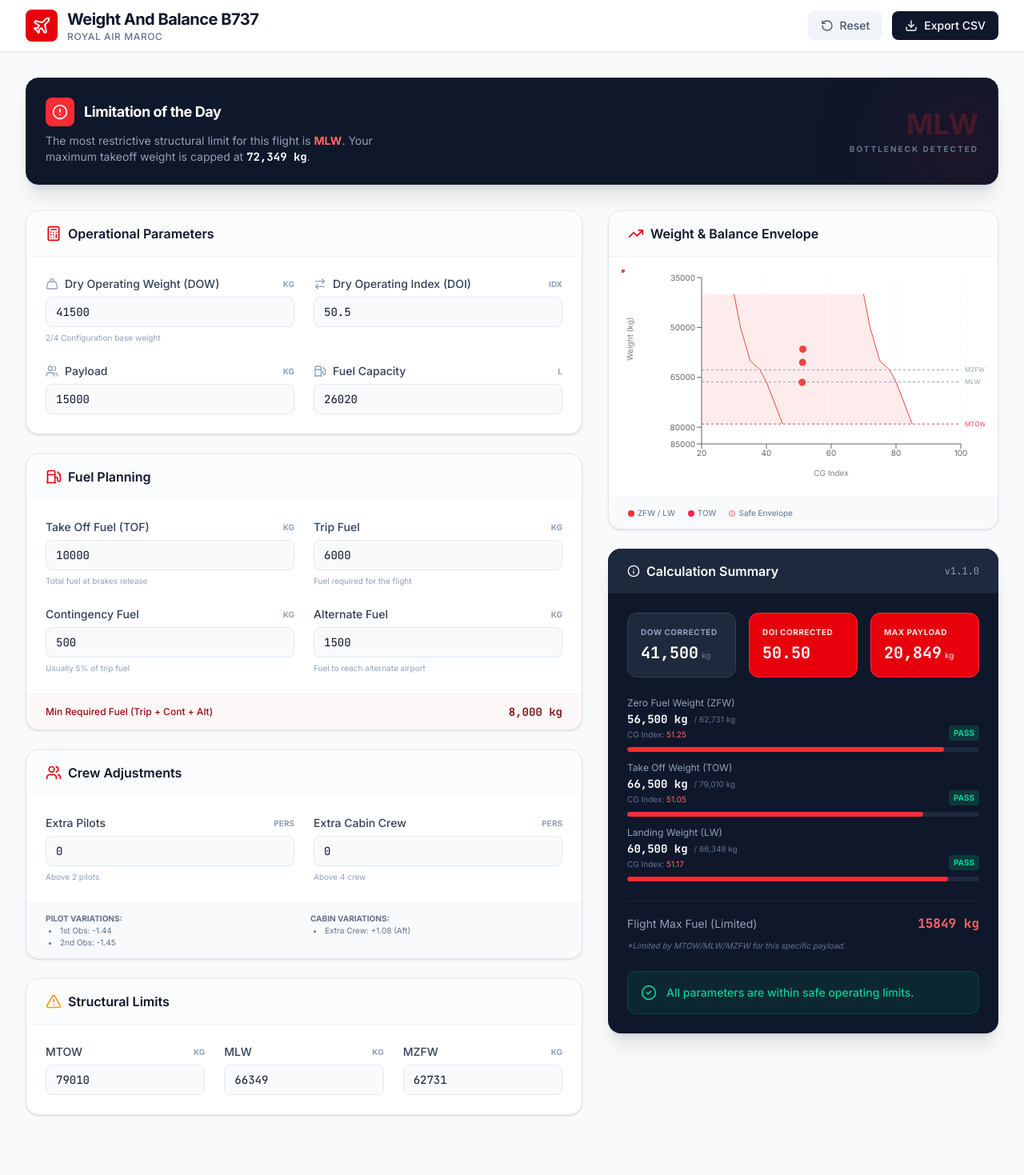
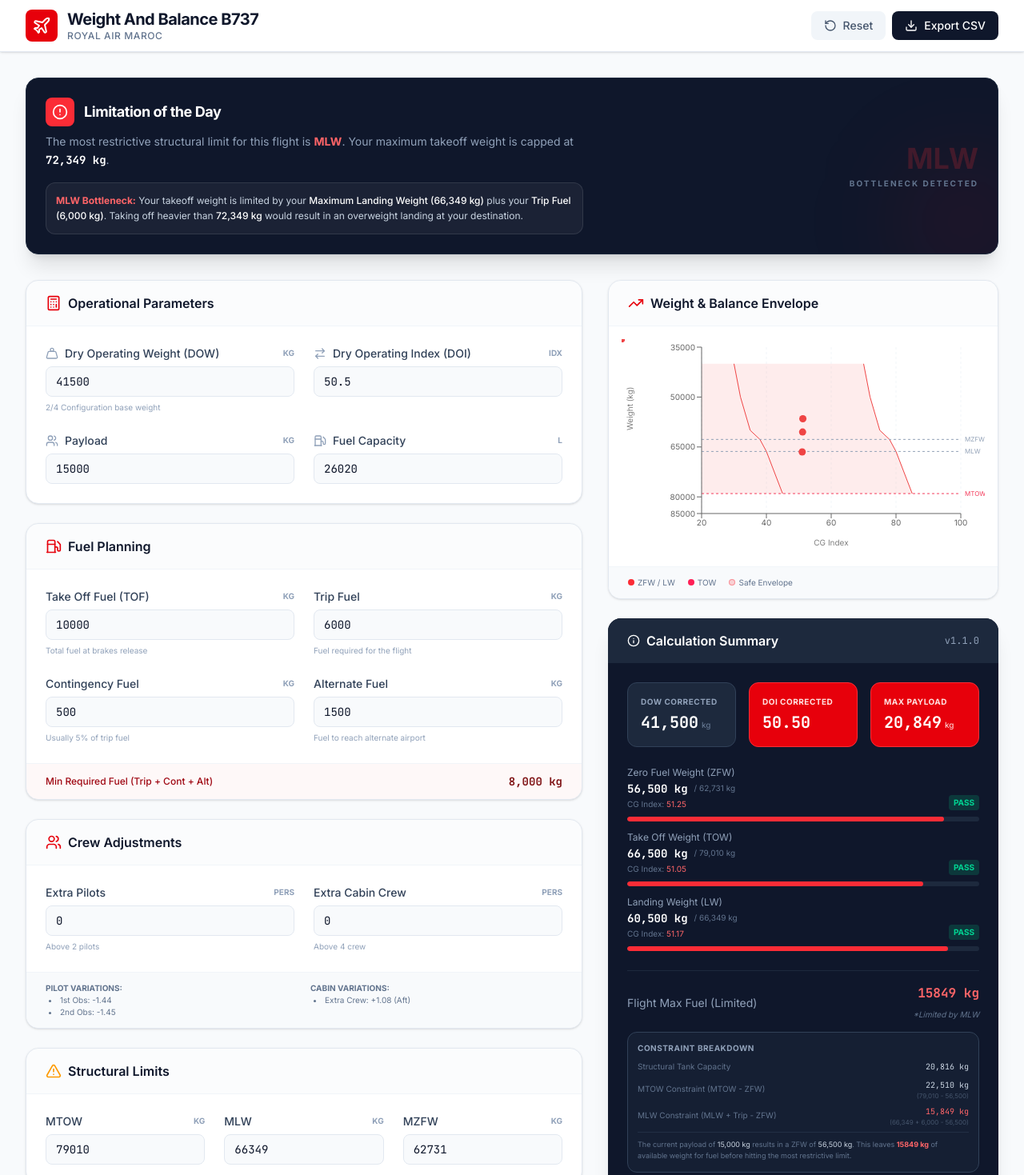
Before and after one commit to AymaneZbakh/737-weight-and-balance, a React (Vite) app: page / in a window 1280 px wide. Shown: the top 1469 px of the page at 80% size. Built offline with nearby package versions, Linux system fonts and the light colour scheme.

Commit message:
feat: Add fuel limit calculations
Introduce new fields for `flightMaxFuelByMTOW` and `flightMaxFuelByMLW` to provide more specific fuel limit information based on aircraft weight limitations.

Update header styling for better responsiveness.

```diff
--- a/src/App.tsx
+++ b/src/App.tsx
@@ -57,6 +57,8 @@
   maxPayload: number;
   maxFuelWeight: number;
   flightMaxFuel: number;
+  flightMaxFuelByMTOW: number;
+  flightMaxFuelByMLW: number;
   doiCorrected: number;
   zfwIndex: number;
   towIndex: number;
@@ -213,6 +215,8 @@
       maxPayload: Math.max(0, maxPayload),
       maxFuelWeight,
       flightMaxFuel,
+      flightMaxFuelByMTOW,
+      flightMaxFuelByMLW,
       doiCorrected,
       zfwIndex,
       towIndex,
@@ -296,31 +300,31 @@
   return (
     <div className="min-h-screen bg-slate-50 font-sans text-slate-900">
       {/* Header */}
-      <header className="bg-white border-b border-slate-200 sticky top-0 z-10">
-        <div className="max-w-7xl mx-auto px-4 sm:px-6 lg:px-8 h-16 flex items-center justify-between">
+      <header className="bg-white border-b border-slate-200 sticky top-0 z-20 shadow-sm">
+        <div className="max-w-7xl mx-auto px-4 sm:px-6 lg:px-8 py-3 sm:py-0 sm:h-16 flex flex-col sm:flex-row items-start sm:items-center justify-between gap-4 sm:gap-0">
           <div className="flex items-center gap-3">
-            <div className="bg-red-600 p-2 rounded-lg">
-              <Plane className="text-white w-6 h-6" />
+            <div className="bg-red-600 p-2 rounded-lg flex-shrink-0">
+              <Plane className="text-white w-5 h-5 sm:w-6 sm:h-6" />
             </div>
-            <div>
-              <h1 className="text-xl font-bold tracking-tight">Weight And Balance B737</h1>
-              <p className="text-xs text-slate-500 font-medium uppercase tracking-wider">Royal air Maroc</p>
+            <div className="min-w-0">
+              <h1 className="text-base sm:text-xl font-bold tracking-tight leading-tight truncate sm:whitespace-normal">Weight And Balance B737</h1>
+              <p className="text-[10px] sm:text-xs text-slate-500 font-medium uppercase tracking-wider">Royal air Maroc</p>
             </div>
           </div>
-          <div className="flex items-center gap-3">
+          <div className="flex items-center gap-2 w-full sm:w-auto">
             <button
               onClick={resetToDefaults}
-              className="flex items-center gap-2 bg-slate-100 text-slate-600 px-4 py-2 rounded-lg hover:bg-slate-200 transition-colors text-sm font-medium"
+              className="flex-1 sm:flex-none flex items-center justify-center gap-2 bg-slate-100 text-slate-600 px-3 sm:px-4 py-2 rounded-lg hover:bg-slate-200 transition-colors text-xs sm:text-sm font-medium"
               title="Reset to factory defaults"
             >
-              <RotateCcw className="w-4 h-4" />
+              <RotateCcw className="w-3.5 h-3.5 sm:w-4 sm:h-4" />
               Reset
             </button>
             <button
               onClick={exportToCSV}
-              className="flex items-center gap-2 bg-slate-900 text-white px-4 py-2 rounded-lg hover:bg-slate-800 transition-colors text-sm font-medium"
+              className="flex-1 sm:flex-none flex items-center justify-center gap-2 bg-slate-900 text-white px-3 sm:px-4 py-2 rounded-lg hover:bg-slate-800 transition-colors text-xs sm:text-sm font-medium"
             >
-              <Download className="w-4 h-4" />
+              <Download className="w-3.5 h-3.5 sm:w-4 sm:h-4" />
               Export CSV
             </button>
           </div>
@@ -339,10 +343,29 @@
                 </div>
                 <h2 className="text-lg font-bold text-white tracking-tight">Limitation of the Day</h2>
               </div>
-              <p className="text-slate-400 text-sm max-w-md">
+              <p className="text-slate-400 text-sm max-w-2xl leading-relaxed">
                 The most restrictive structural limit for this flight is <span className="text-red-400 font-bold">{results.limitingFactor}</span>.
                 Your maximum takeoff weight is capped at <span className="text-white font-mono font-bold">{Math.min(results.limitWeights.byMTOW, results.limitWeights.byMLW, results.limitWeights.byMZFW).toLocaleString()} kg</span>.
               </p>
+              <div className="mt-4 p-3 bg-white/5 rounded-xl border border-white/10 max-w-2xl">
+                <p className="text-xs text-slate-300 leading-relaxed">
+                  {results.limitingFactor === 'MTOW' && (
+                    <>
+                      <span className="text-red-400 font-bold">MTOW Bottleneck:</span> The structural Maximum Takeoff Weight of <span className="text-white font-medium">{mtow.toLocaleString()} kg</span> is your primary constraint. No other structural or landing limits are more restrictive for this specific flight profile.
+                    </>
+                  )}
+                  {results.limitingFactor === 'MLW' && (
+                    <>
+                      <span className="text-red-400 font-bold">MLW Bottleneck:</span> Your takeoff weight is limited by your <span className="text-white font-medium">Maximum Landing Weight ({mlw.toLocaleString()} kg)</span> plus your <span className="text-white font-medium">Trip Fuel ({tripFuel.toLocaleString()} kg)</span>. Taking off heavier than <span className="text-white font-medium">{(mlw + tripFuel).toLocaleString()} kg</span> would result in an overweight landing at your destination.
+                    </>
+                  )}
+                  {results.limitingFactor === 'MZFW' && (
+                    <>
+                      <span className="text-red-400 font-bold">MZFW Bottleneck:</span> Your takeoff weight is limited by your <span className="text-white font-medium">Maximum Zero Fuel Weight ({mzfw.toLocaleString()} kg)</span> plus your <span className="text-white font-medium">Takeoff Fuel ({tof.toLocaleString()} kg)</span>. This ensures the fuselage and wing structure are not overstressed by payload before fuel is added.
+                    </>
+                  )}
+                </p>
+              </div>
             </div>
             <div className="hidden md:block relative z-10 text-right">
               <div className="text-4xl font-black text-red-500/20 mb-1">{results.limitingFactor}</div>
@@ -658,14 +681,52 @@
                     <MetricRow label="Landing Weight (LW)" value={results.lw} limit={mlw} ok={results.limitations.lwOk} index={results.lwIndex} />
                   </div>
 
-                  <div className="pt-4 border-t border-slate-800 space-y-2">
+                  <div className="pt-4 border-t border-slate-800 space-y-3">
                     <div className="flex justify-between items-center">
                       <span className="text-slate-400 text-sm">Flight Max Fuel (Limited)</span>
-                      <span className="font-mono font-bold text-red-400">{results.flightMaxFuel.toFixed(0)} kg</span>
+                      <div className="text-right">
+                        <span className="font-mono font-bold text-red-400 block">{results.flightMaxFuel.toFixed(0)} kg</span>
+                        <span className="text-[10px] text-slate-500 italic">
+                          *Limited by {results.flightMaxFuel === results.maxFuelWeight ? 'Tank Capacity' : results.flightMaxFuel === results.flightMaxFuelByMTOW ? 'MTOW' : 'MLW'}
+                        </span>
+                      </div>
                     </div>
-                    <p className="text-[10px] text-slate-500 italic">
-                      *Limited by MTOW/MLW/MZFW for this specific payload.
-                    </p>
+
+                    <div className="p-3 bg-slate-800/50 rounded-xl border border-slate-700 space-y-2">
+                      <p className="text-[10px] text-slate-400 font-bold uppercase tracking-wider">Constraint Breakdown</p>
+
+                      <div className="grid grid-cols-1 gap-2">
+                        <div className="flex justify-between items-center text-[10px]">
+                          <span className="text-slate-500">Structural Tank Capacity</span>
+                          <span className="text-slate-300 font-mono">{results.maxFuelWeight.toLocaleString()} kg</span>
+                        </div>
+
+                        <div className="flex justify-between items-center text-[10px]">
+                          <span className="text-slate-500">MTOW Constraint (MTOW - ZFW)</span>
+                          <div className="text-right">
+                            <span className={`font-mono ${results.flightMaxFuelByMTOW <= results.maxFuelWeight ? 'text-red-400' : 'text-slate-300'}`}>
+                              {results.flightMaxFuelByMTOW.toLocaleString()} kg
+                            </span>
+                            <p className="text-[8px] text-slate-600 leading-none mt-0.5">({mtow.toLocaleString()} - {results.zfw.toLocaleString()})</p>
+                          </div>
+                        </div>
+
+                        <div className="flex justify-between items-center text-[10px]">
+                          <span className="text-slate-500">MLW Constraint (MLW + Trip - ZFW)</span>
+                          <div className="text-right">
+                            <span className={`font-mono ${results.flightMaxFuelByMLW <= results.maxFuelWeight ? 'text-red-400' : 'text-slate-300'}`}>
+                              {results.flightMaxFuelByMLW.toLocaleString()} kg
+                            </span>
+                            <p className="text-[8px] text-slate-600 leading-none mt-0.5">({mlw.toLocaleString()} + {tripFuel.toLocaleString()} - {results.zfw.toLocaleString()})</p>
+                          </div>
+                        </div>
+                      </div>
+
+                      <p className="text-[9px] text-slate-500 leading-relaxed mt-2 pt-2 border-t border-slate-700/50">
+                        The current payload of <span className="text-slate-300">{payload.toLocaleString()} kg</span> results in a ZFW of <span className="text-slate-300">{results.zfw.toLocaleString()} kg</span>.
+                        This leaves <span className="text-red-400 font-bold">{results.flightMaxFuel.toFixed(0)} kg</span> of available weight for fuel before hitting the most restrictive limit.
+                      </p>
+                    </div>
                   </div>
 
                   {/* Status Banner */}
```
Also changed, not shown: 1 other file (tests, documents, lock files or other folders).
